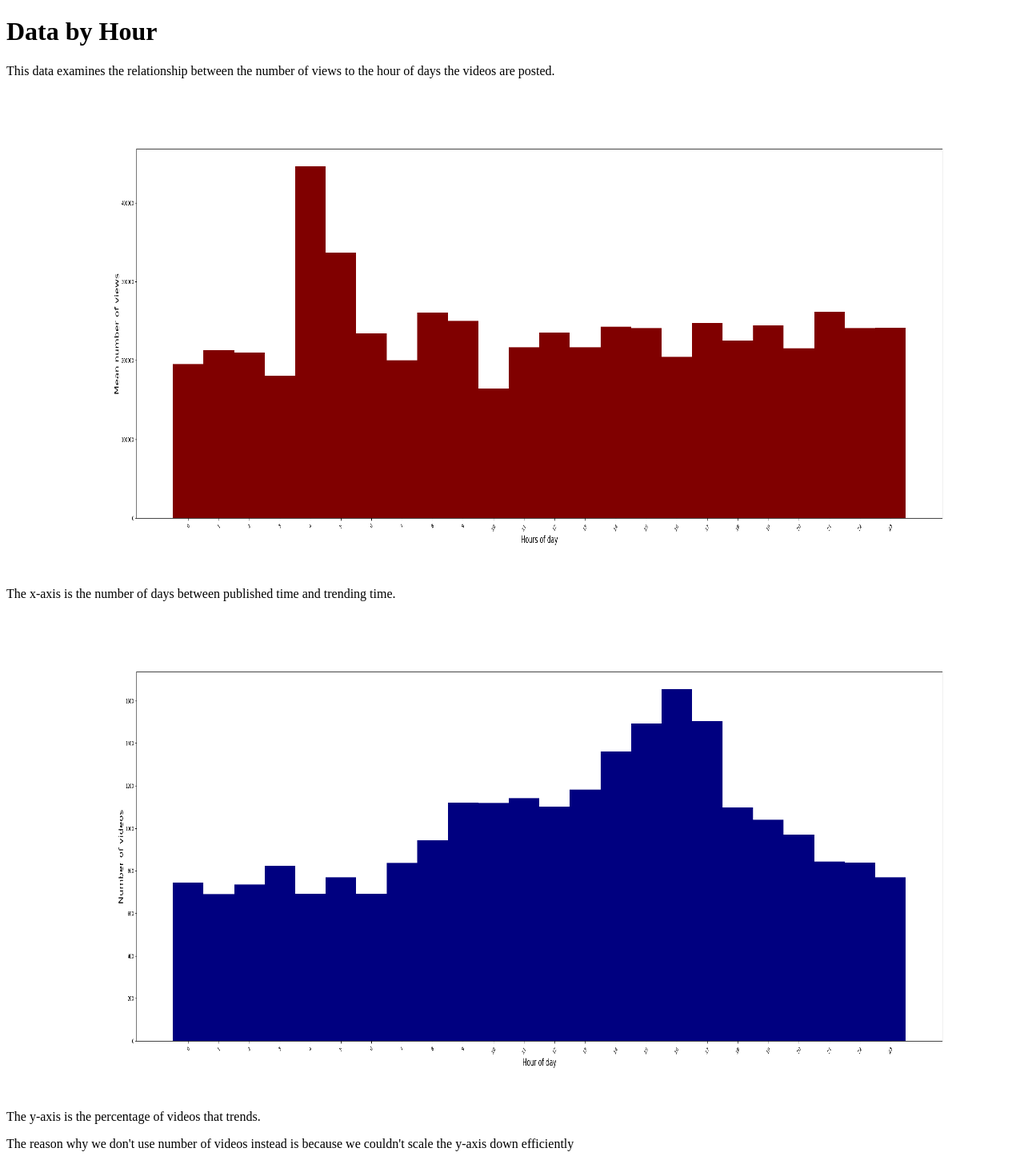
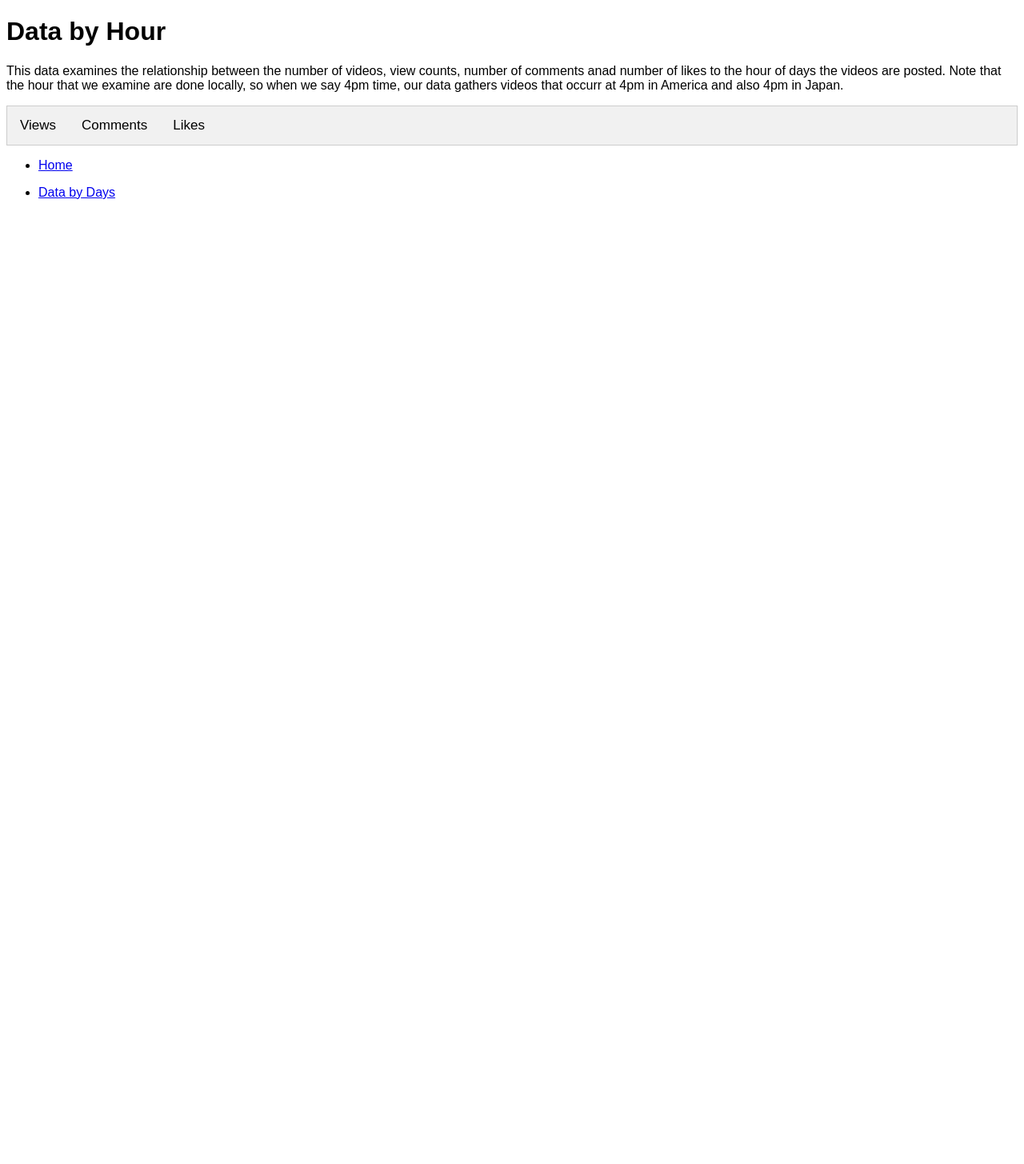
Before and after one commit to lucasmatth/CSC302Assignment, a Django app: page /mainapp/hour/ in a window 1280 px wide. Shown: the whole page at 80% size. After the commit the page ends 249 px from the top, so only its background shows below. Run offline with Django 3.2, Linux system fonts and the light colour scheme.

Commit message:
Change Frontend

```diff
--- a/mysite/mainapp/templates/index.html
+++ b/mysite/mainapp/templates/index.html
@@ -27,9 +27,6 @@
     <ul>
       <li><a href="{% url 'second_data' %}">Data by Hours</a></li>
     </ul>
-    <ul>
-      <li><a href="{% url 'third_data' %}">Data by Views</a></li>
-    </ul>
   </nav>
 
 </body>
--- a/mysite/mainapp/templates/seconddata.html
+++ b/mysite/mainapp/templates/seconddata.html
@@ -4,20 +4,109 @@
 <head>
   <meta charset="utf-8" />
   <title>Data</title>
+  <style>
+    body {font-family: Arial;}
+
+    .tab {
+      overflow: hidden;
+      border: 1px solid #ccc;
+      background-color: #f1f1f1;
+    }
+
+    .tab button {
+      background-color: inherit;
+      float: left;
+      border: none;
+      outline: none;
+      cursor: pointer;
+      padding: 14px 16px;
+      transition: 0.3s;
+      font-size: 17px;
+    }
+
+    .tab button:hover {
+      background-color: #ddd;
+    }
+
+    .tab button.active {
+      background-color: #ccc;
+    }
+
+    .tabcontent {
+      display: none;
+      padding: 6px 12px;
+      -webkit-animation: fadeEffect 1s;
+      animation: fadeEffect 1s;
+    }
+
+    @-webkit-keyframes fadeEffect {
+      from {opacity: 0;}
+      to {opacity: 1;}
+    }
+
+    @keyframes fadeEffect {
+      from {opacity: 0;}
+      to {opacity: 1;}
+    }
+  </style>
 </head>
 <body>
 
   <h1>Data by Hour</h1>
-  <p>This data examines the relationship between the number of views to the hour of days the videos are posted. </p>
+  <p>This data examines the relationship between the number of videos, view counts, number of comments anad number of likes to the hour of days the videos are posted. Note that the hour that we examine are done locally, so when we say 4pm time, our data gathers videos that occurr at 4pm in America and also 4pm in Japan.</p>
+  <div class="tab">
+    <button class="tablinks" onclick="openCity(event, 'Views')">Views</button>
+    <button class="tablinks" onclick="openCity(event, 'Comments')">Comments</button>
+    <button class="tablinks" onclick="openCity(event, 'Likes')">Likes</button>
+  </div>
+
+  <div id="Views" class="tabcontent">
+    <h3>Examining The Hour of Days' Effect on Views</h3>
+    <img width = "1300" height = "600" src="{% static 'num_vid_by_hour.png' %}">
+  <p>What we find is that most videos are posted at 4pm in the afternoon, with around 1700 videos there posted every day. At 1am, the amount of videos posted are at the least number</p>
+  <img width = "1300" height = "600" src="{% static 'total_views_by_hour.png' %}">
+  <p>We can see a strong correlation with this graph and the last, where most views occur on 4pm. What is significantly different we find is at hour 4, the number of views are at a much staggering height than other values. This could suggest that people watch videos at 4am occurringly, maybe when they lose sleep.</p>
   <img width = "1300" height = "600" src="{% static 'mean_views_by_hour.png' %}">
-  <p>
-  The x-axis is the number of days between published time and trending time.
-  </p>
-  <img width = "1300" height = "600" src="{% static 'num_vid_by_hour.png' %}">
-  <p>
-  The y-axis is the percentage of videos that trends.
-  </p>
-  <p>The reason why we don't use number of videos instead is because we couldn't scale the y-axis down efficiently</p>
+  <p>And this graph shows us just solidify our findings from the last two graphs. It seems that the average amount of views occur at 4 am.</p>
+  </div>
 
+  <div id="Comments" class="tabcontent">
+    <h3>Examining The Hour of Days' Effect on Comments</h3>
+  <img width = "1300" height = "600" src="{% static 'total_comments_by_hour.png' %}">
+  <p>The most amount of comments occurr at 4pm. We can see that the number of comments posted is low when people are sleeping, from 0 to 7am. </p>
+  <img width = "1300" height = "600" src="{% static 'mean_comments_by_hour.png' %}">
+  <p>But per videos posted, it seems like the best time people usually comment in YouTube videos is at 10pm, when people are about to go to sleep.</p>
+  </div>
+
+  <div id="Likes" class="tabcontent">
+    <h3>Examining The Hour of Days' Effect on Likes</h3>
+    <img width = "1300" height = "600" src="{% static 'total_likes_by_hour.png' %}">
+  <p>The number of likes are substantially high at around 4pm, with the number of likes low at 0-3am.</p>
+  <img width = "1300" height = "600" src="{% static 'mean_likes_by_hour.png' %}">
+  <p>The average number of likes peak at 9am, but in terms of an average consesuctive high number of likes, we would want the videos to be posted around 4pm-7pm.</p>
+  </div>
+  <nav>
+    <ul>
+      <li><a href="{% url 'index' %}">Home</a></li>
+    </ul>
+    <ul>
+      <li><a href="{% url 'first_data' %}">Data by Days</a></li>
+    </ul>
+  </nav>
+  <script>
+    function openCity(evt, cityName) {
+      var i, tabcontent, tablinks;
+      tabcontent = document.getElementsByClassName("tabcontent");
+      for (i = 0; i < tabcontent.length; i++) {
+        tabcontent[i].style.display = "none";
+      }
+      tablinks = document.getElementsByClassName("tablinks");
+      for (i = 0; i < tablinks.length; i++) {
+        tablinks[i].className = tablinks[i].className.replace(" active", "");
+      }
+      document.getElementById(cityName).style.display = "block";
+      evt.currentTarget.className += " active";
+    }
+    </script>
 </body>
 </html>
```
Also changed, not shown: mysite/mainapp/templates/firstdata.html (+15 -5 lines), mysite/mainapp/templates/thirddata.html (+11 -0 lines), mysite/mainapp/static/mean_comments_by_hour.png (added), mysite/mainapp/static/mean_likes_by_hour.png (added), mysite/mainapp/static/total_comments_by_hour.png (added), mysite/mainapp/static/total_likes_by_hour.png (added).
